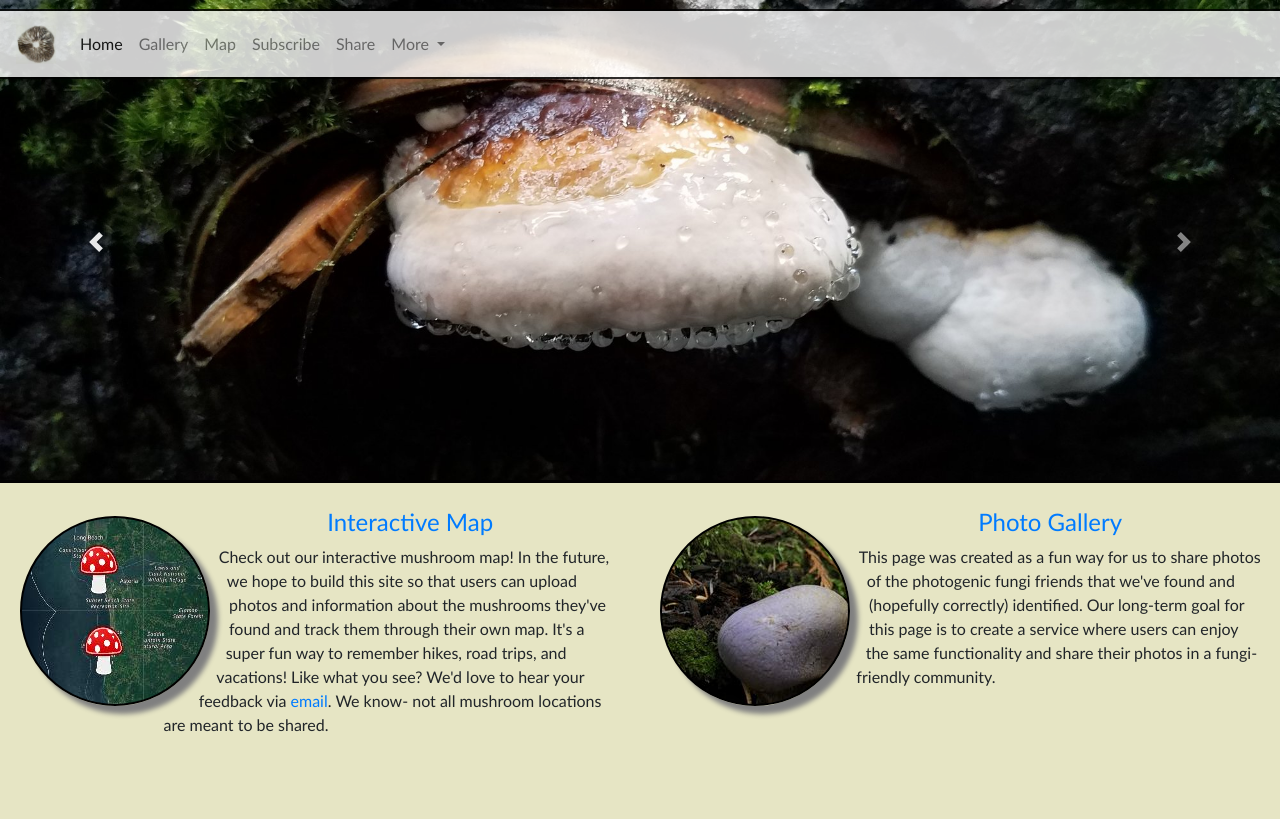
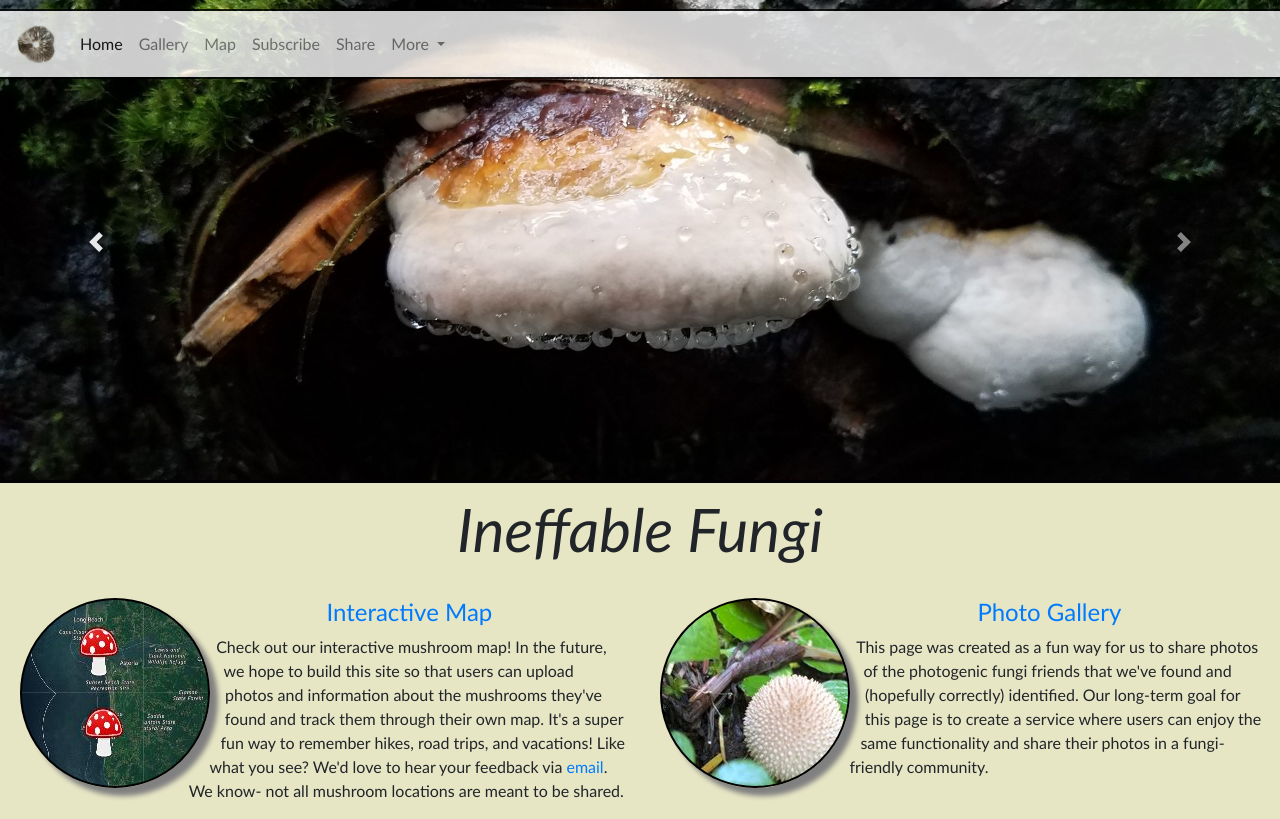
Before and after one commit to jarred104/fungi, a Flask app: page /index in a window 1280 px wide. Before the commit the page ends 732 px from the top, so only its background shows below. Run offline with Flask 2, Linux system fonts and the light colour scheme; some libraries are stand-ins or nearby versions.

Commit message:
added title to index, change to blackladder itc

```diff
--- a/static/css/style.css
+++ b/static/css/style.css
@@ -17,6 +17,18 @@
   margin-top:25px;
 }
 
+.title {
+  margin-top: 10px;
+  text-align: center;
+  font-size: 60px;
+  font-style: oblique;
+  /* @font-face {
+    font-family: ;
+    src: url();
+  } */
+  /* blackladderitc */
+}
+
 .circle1 {
   width: 190px;
   height: 190px;
@@ -24,7 +36,7 @@
   border-radius: 50%;
   float: left;
   shape-outside: circle();
-  margin: 8px 20px 15px 5px;
+  margin: 0px 20px 15px 5px;
   border: 2px solid black;
   box-shadow: 8px 8px 5px grey;
 }
@@ -32,11 +44,11 @@
 .circle2 {
   width: 190px;
   height: 190px;
-  background: url(/static/images_thumbnail/rsz_100007.jpg);
+  background: url(/static/images_thumbnail/rsz_100008.jpg);
   border-radius: 50%;
   float: left;
   shape-outside: circle();
-  margin: 8px 20px 15px 5px;
+  margin: 0px 20px 15px 5px;
   border: 2px solid black;
   box-shadow: 8px 8px 5px grey;
 }
@@ -76,9 +88,9 @@
   height: 40px;
 }
 
-.container-fluid {
+/* .container-fluid {
   margin-bottom: 25px;
-}
+} */
 
 .carousel {
   top:0;
--- a/templates/index.html
+++ b/templates/index.html
@@ -90,6 +90,14 @@
 
                   <div class="container-fluid">
                     <div class="row">
+                      <div class="col-md-12">
+                        <h1 class="title">Ineffable Fungi</h1>
+                      </div>
+                    </div>
+                  </div>
+
+                  <div class="container-fluid">
+                    <div class="row">
                       <div class="col-md-6">
                           <div class="media">
                               <div class="media-body">
```
Also changed, not shown: static/images_raw/logo_text.png (added), static/images_raw/sporeprintif.jpg (added).
